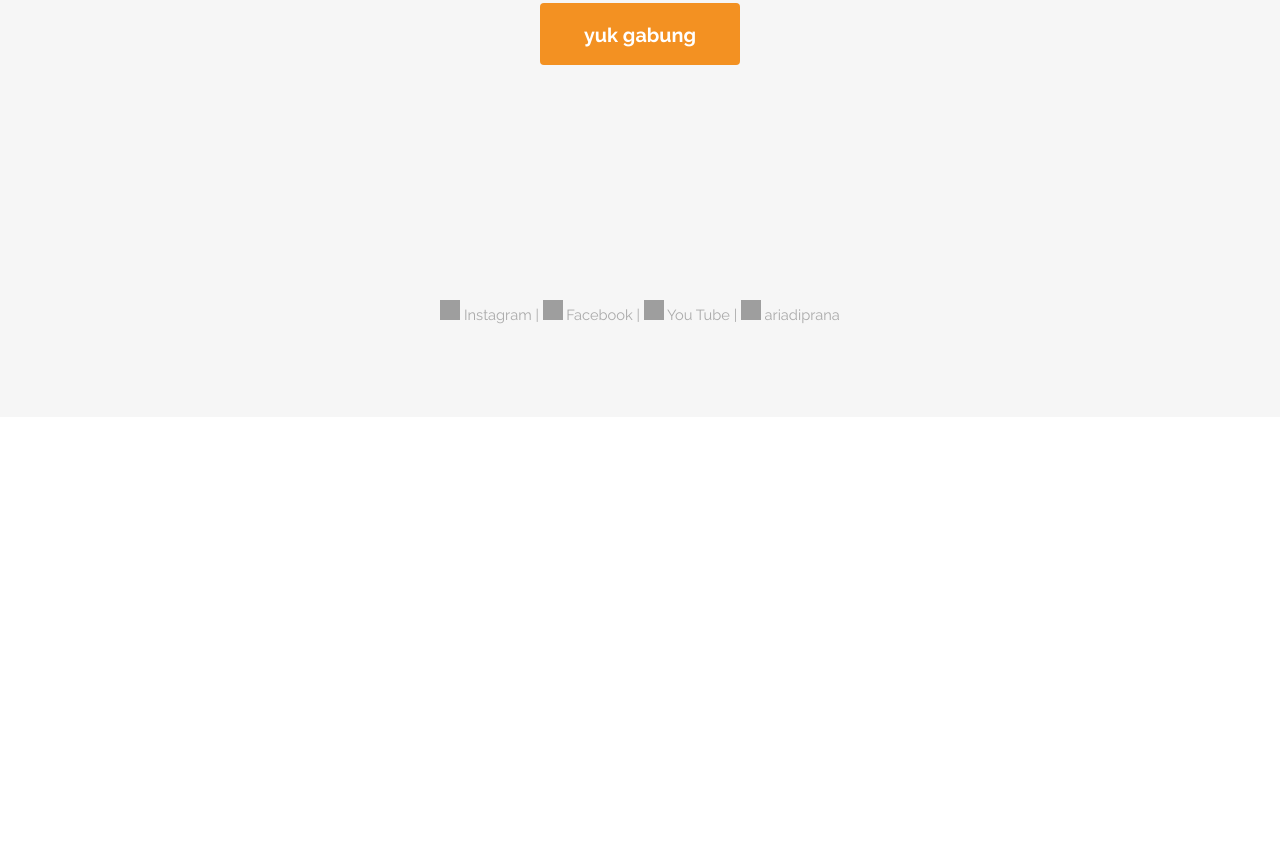
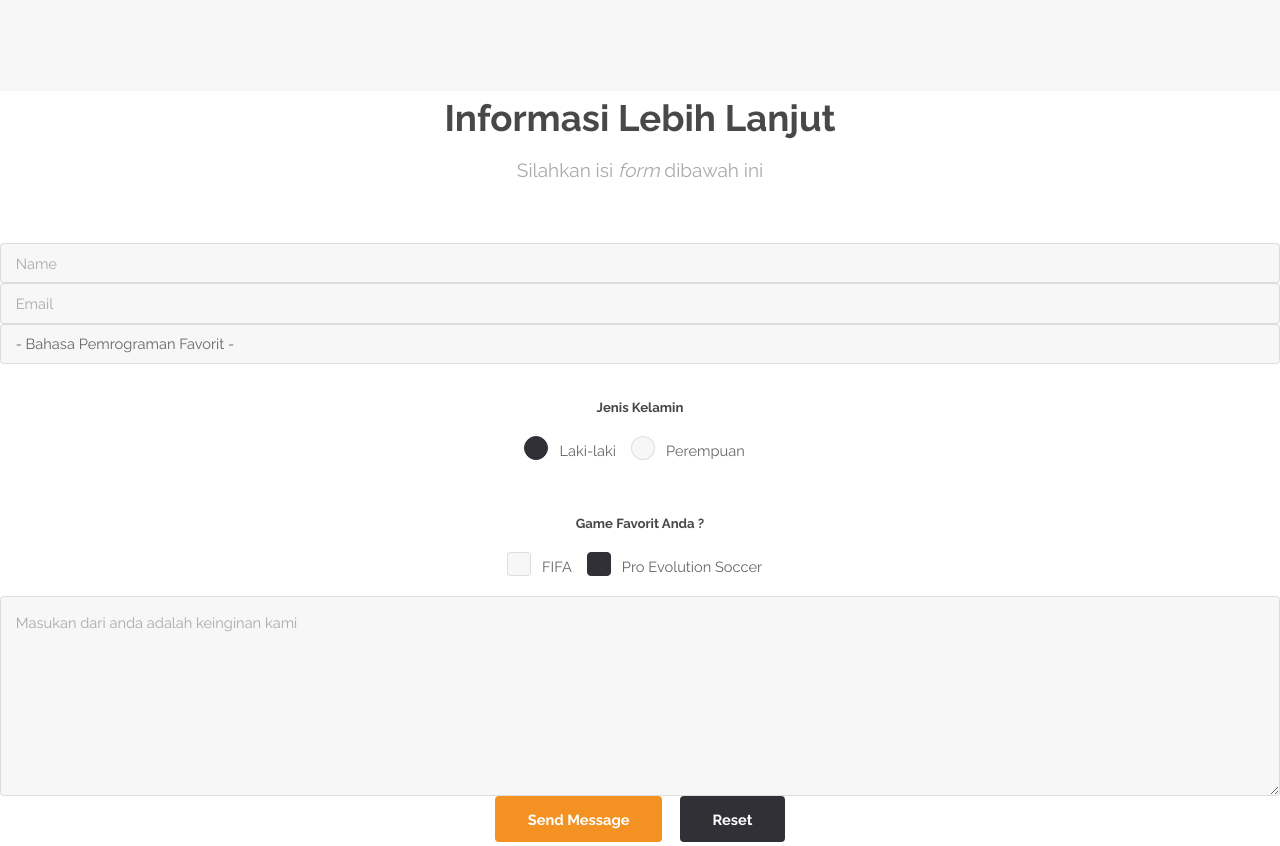
Before and after one commit to ariadiprana/ariadiprana.github.io, a plain HTML site: page index.html in a window 1280 px wide. Shown: the part 3941-4787 px from the top of the page. Before the commit the page ends 4358 px from the top, so only its background shows below. Drawn offline with Linux system fonts and the light colour scheme; grey boxes are pictures that could not be loaded.

Commit message:
20160803 - Add a contact form

```diff
--- a/index.html
+++ b/index.html
@@ -250,15 +250,58 @@
                       </tr>
                   </table>
                 </center>
-                  <ul class="actions">
-                    <li><a href="https://hacktiv8.com/apply/" class="button special big">yuk gabung</a></li>
-                  </ul>
                 </div>
               </div>
             </div>
           </div>
         </section>
 
+
+<!-- Form -->
+            <section>
+            <center>
+              <header class="major">
+                <h2>Informasi Lebih Lanjut</h2>
+                <p>Silahkan isi <em>form</em> dibawah ini</p>
+              </header>
+              <form method="post" action="#">
+                    <input type="text" name="name" id="name" value="" placeholder="Name" />
+
+                    <input type="email" name="email" id="email" value="" placeholder="Email" />
+
+                  <div class="select-wrapper">
+                      <select name="category" id="category">
+                        <option value="">- Bahasa Pemrograman Favorit -</option>
+                        <option value="1">JavaScript</option>
+                        <option value="2">HTML</option>
+                        <option value="3">CSS</option>
+                        <option value="4">ASP.net</option>
+                      </select>
+                  </div>
+                  <br>
+                  <label>Jenis Kelamin</label>
+                  <input type="radio" id="jkLakiLaki" name="jenisKelamin" checked>
+                  <label for="jkLakiLaki">Laki-laki</label>
+
+                  <input type="radio" id="jkPerempuan" name="jenisKelamin">
+                  <label for="jkPerempuan">Perempuan</label>
+
+                  <br><br> <label>Game Favorit Anda ?</label>
+                  <input type="checkbox" id="gameFifa" name="gameFifa">
+                  <label for="gameFifa">FIFA</label>
+
+                  <input type="checkbox" id="gamePES" name="gamePES" checked>
+                  <label for="gamePES">Pro Evolution Soccer</label>
+
+                  <textarea name="message" id="message" placeholder="Masukan dari anda adalah keinginan kami" rows="6"></textarea>
+
+                  <ul class="actions">
+                      <li><input type="submit" value="Send Message" class="special" /></li>
+                      <li><input type="reset" value="Reset" /></li>
+                  </ul>
+              </form>
+              </center>
+            </section>
 
 
       <!-- Footer -->
```
